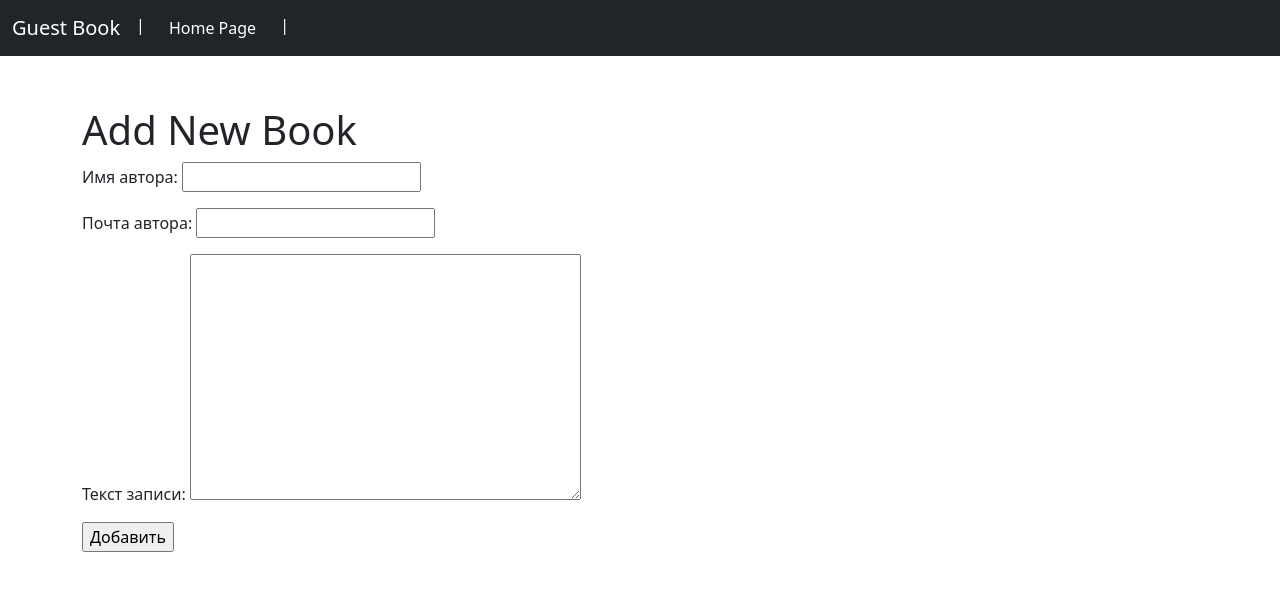
After one commit to dadya12/AtFirst_exam1, a Django app: page /create_book/ in a window 1280 px wide. The commit adds this page. Shown: the top 591 px of the page. Run offline with Django 5.2, Linux system fonts and the light colour scheme.

Commit message:
Реализовал 3 этап

```diff
--- a/webapp/forms.py
+++ b/webapp/forms.py
@@ -0,0 +1,8 @@
+from django import forms
+from webapp.models import GuestBook
+
+
+class BookForm(forms.ModelForm):
+    class Meta:
+        model = GuestBook
+        fields = ['author_name', 'author_gmail', 'text']
--- a/webapp/templates/base.html
+++ b/webapp/templates/base.html
@@ -17,7 +17,7 @@
                 aria-controls="navbarNavAltMarkup" aria-expanded="false" aria-label="Toggle navigation">
             <span class="navbar-toggler-icon"></span>
         </button>
-        <div class="collapse navbar-collapse" id="navbarNavAltMarkup" style="justify-content: flex-end">
+        <div class="collapse navbar-collapse" id="navbarNavAltMarkup">
             <div class="navbar-nav">
                 {% block navbar %}{% endblock %}
             </div>
--- /dev/null
+++ b/webapp/templates/create_book.html
@@ -0,0 +1,16 @@
+{% extends 'base.html' %}
+
+{% block navbar %}
+    <span style="color: white; margin-top: 5px; margin-right: 16px">|</span>
+    <a class="nav-link active" aria-current="page" href="{% url 'home_page' %}">Home Page</a>
+    <span style="color: white; margin-top: 5px; margin-left: 16px">|</span>
+{% endblock %}
+
+    <title>{% block title %}Add GuestBook{% endblock %}</title>
+
+{% block content_2 %}
+<h1 style="margin-top: 50px">Add New Book</h1>
+<form method="post" action="{% url 'create_book' %}">
+    {% include 'partial/book_form.html' with value_submit='Добавить' %}
+</form>
+{% endblock %}
--- a/webapp/templates/home_page.html
+++ b/webapp/templates/home_page.html
@@ -3,7 +3,9 @@
 {% block title %}Guest Book{% endblock %}
 
 {% block navbar %}
-
+    <span style="color: white; margin-top: 5px; margin-right: 16px">|</span>
+    <a class="nav-link active" aria-current="page" href="{% url 'create_book' %}">Create Book</a>
+    <span style="color: white; margin-top: 5px; margin-left: 16px">|</span>
 {% endblock %}
 
 {% block content_2 %}
--- /dev/null
+++ b/webapp/templates/partial/book_form.html
@@ -0,0 +1,3 @@
+{% csrf_token %}
+{{ form.as_p }}
+<input type="submit" value="{{ value_submit }}">
--- a/webapp/urls.py
+++ b/webapp/urls.py
@@ -1,7 +1,8 @@
 from django.urls import path
-from webapp.views import home_page
+from webapp.views import home_page, create_book
 
 
 urlpatterns = [
     path('', home_page, name='home_page'),
+    path('create_book/', create_book, name='create_book'),
 ]
--- a/webapp/views.py
+++ b/webapp/views.py
@@ -1,8 +1,27 @@
 from django.shortcuts import render, redirect
 from webapp.models import GuestBook
+from webapp.forms import BookForm
 
 
 def home_page(request):
     book = GuestBook.objects.all().filter(status='active').order_by('-created_at')
     context = {'book': book}
     return render(request, 'home_page.html', context)
+
+
+def create_book(request):
+    if request.method == 'GET':
+        form = BookForm()
+        return render(request, 'create_book.html', {'form': form})
+    elif request.method == 'POST':
+        form = BookForm(request.POST)
+        if form.is_valid():
+            GuestBook.objects.create(
+                author_name=form.cleaned_data.get('author_name'),
+                author_gmail=form.cleaned_data.get('author_gmail'),
+                text=form.cleaned_data.get('text'),
+                status=form.cleaned_data.get('status')
+            )
+            return redirect('home_page')
+        else:
+            return render(request, 'create_book.html', {'form': form})
```
